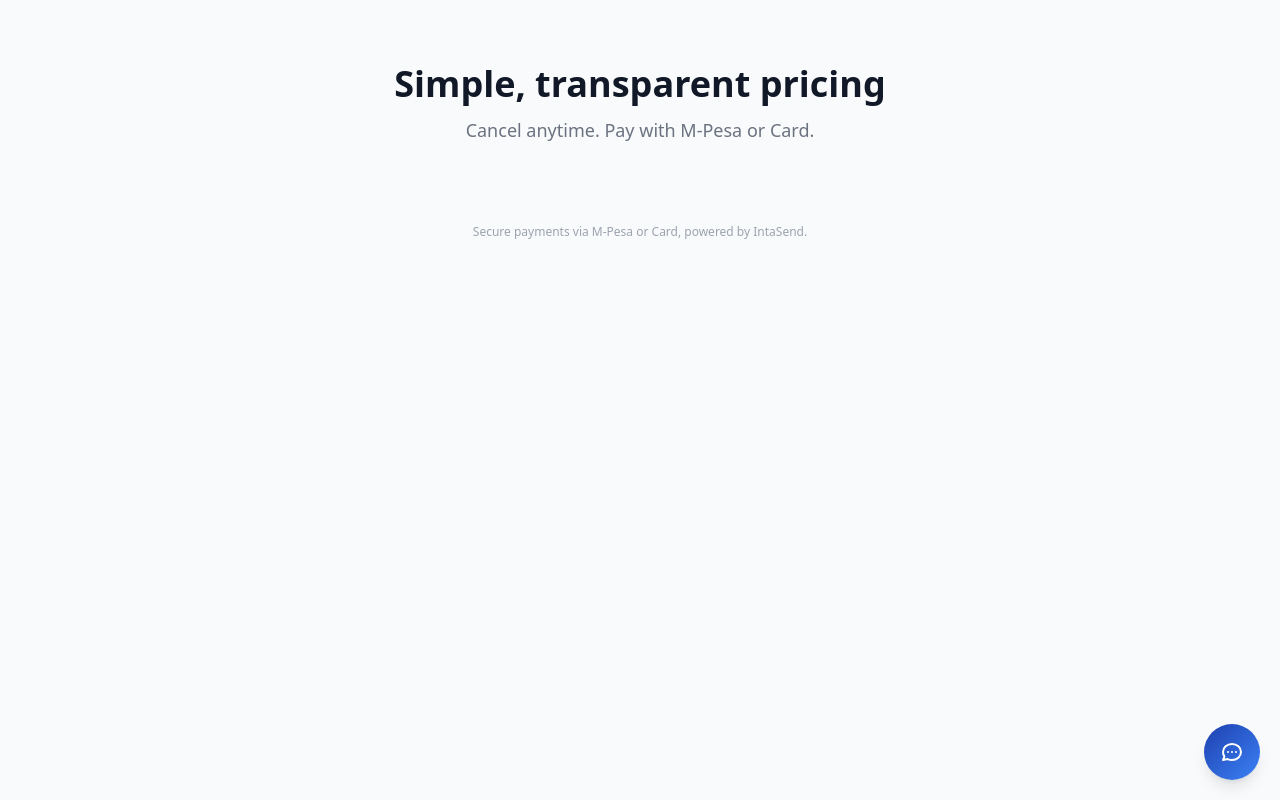
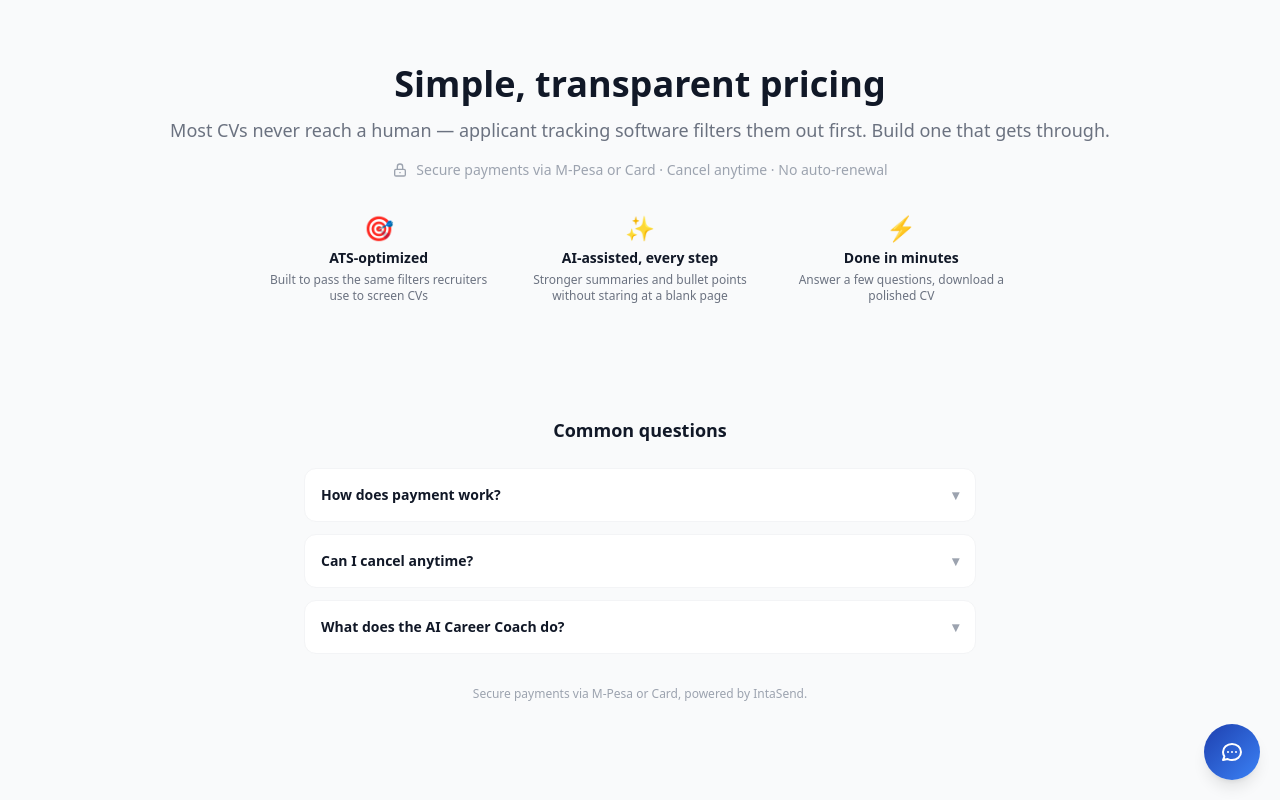
Before and after one commit to arvineee/Cv_Forge, a Flask app: page /billing/plans in a window 1280 px wide. Run offline with Flask 3, Linux system fonts and the light colour scheme; data that the repository does not hold is empty; some libraries are stand-ins or nearby versions.

Commit message:
Update site

```diff
--- a/app/templates/billing/plans.html
+++ b/app/templates/billing/plans.html
@@ -3,9 +3,36 @@
 {% block body %}
 <div class="min-h-screen bg-gray-50 py-16 px-4">
   <div class="max-w-5xl mx-auto">
-    <div class="text-center mb-12">
+    <div class="text-center mb-8">
       <h1 class="text-4xl font-bold text-gray-900">Simple, transparent pricing</h1>
-      <p class="text-gray-500 mt-3 text-lg">Cancel anytime. Pay with M-Pesa or Card.</p>
+      <p class="text-gray-500 mt-3 text-lg">
+        Most CVs never reach a human — applicant tracking software filters them out first.
+        Build one that gets through.
+      </p>
+      <div class="flex items-center justify-center gap-2 mt-4 text-sm text-gray-400">
+        <svg class="w-4 h-4" fill="none" viewBox="0 0 24 24" stroke="currentColor" stroke-width="2">
+          <path d="M12 15v2m-6 4h12a2 2 0 002-2v-6a2 2 0 00-2-2H6a2 2 0 00-2 2v6a2 2 0 002 2zm10-10V7a4 4 0 00-8 0v4h8z"/>
+        </svg>
+        Secure payments via M-Pesa or Card · Cancel anytime · No auto-renewal
+      </div>
+    </div>
+
+    <div class="grid sm:grid-cols-3 gap-4 mb-12 max-w-3xl mx-auto">
+      <div class="text-center px-3">
+        <div class="text-2xl mb-1">🎯</div>
+        <p class="text-sm font-semibold text-gray-900">ATS-optimized</p>
+        <p class="text-xs text-gray-500 mt-1">Built to pass the same filters recruiters use to screen CVs</p>
+      </div>
+      <div class="text-center px-3">
+        <div class="text-2xl mb-1">✨</div>
+        <p class="text-sm font-semibold text-gray-900">AI-assisted, every step</p>
+        <p class="text-xs text-gray-500 mt-1">Stronger summaries and bullet points without staring at a blank page</p>
+      </div>
+      <div class="text-center px-3">
+        <div class="text-2xl mb-1">⚡</div>
+        <p class="text-sm font-semibold text-gray-900">Done in minutes</p>
+        <p class="text-xs text-gray-500 mt-1">Answer a few questions, download a polished CV</p>
+      </div>
     </div>
 
     <div class="grid md:grid-cols-{{ plans|length }} gap-6">
@@ -29,6 +56,11 @@
             <span class="text-gray-400 mb-1">/{{ plan.billing_period }}</span>
             {% endif %}
           </div>
+          {% if plan.allow_career_coach %}
+          <p class="mt-2 inline-block text-xs font-semibold text-indigo-700 bg-indigo-50 px-2.5 py-1 rounded-full">
+            🎯 Includes AI Career Coach
+          </p>
+          {% endif %}
         </div>
 
         <ul class="space-y-3 mb-8 flex-1">
@@ -91,6 +123,25 @@
       {% endfor %}
     </div>
 
+    <div class="max-w-2xl mx-auto mt-16">
+      <h2 class="text-lg font-bold text-gray-900 text-center mb-6">Common questions</h2>
+      <div class="space-y-3">
+        {% for q, a in [
+          ('How does payment work?', 'Click Subscribe and choose M-Pesa or Card. With M-Pesa, enter your Safaricom number and confirm the STK push on your phone. With Card, you\'ll be taken to a secure checkout page. Either way, your plan activates within seconds of payment.'),
+          ('Can I cancel anytime?', 'Yes. Your plan runs for 30 days from payment date. It won\'t auto-renew — you\'ll need to manually subscribe again if you want to continue.'),
+          ('What does the AI Career Coach do?', 'On plans that include it, you get a direct, line-by-line review of your CV — what\'s weak, what\'s missing, and exactly how to fix it, not just a generic checklist.'),
+        ] %}
+        <details class="bg-white rounded-xl border border-gray-100 p-4 group">
+          <summary class="text-sm font-semibold text-gray-900 cursor-pointer flex justify-between items-center">
+            {{ q }}
+            <span class="text-gray-400 group-open:rotate-180 transition-transform">▾</span>
+          </summary>
+          <p class="text-sm text-gray-500 mt-2">{{ a }}</p>
+        </details>
+        {% endfor %}
+      </div>
+    </div>
+
     <p class="text-center text-xs text-gray-400 mt-8">
       Secure payments via M-Pesa or Card, powered by IntaSend.
     </p>
```
